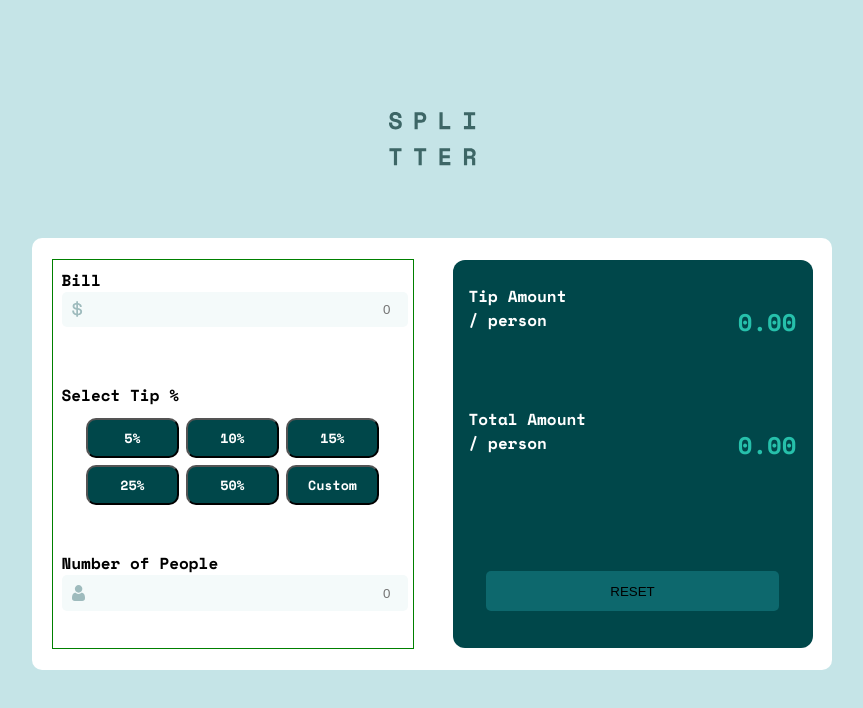
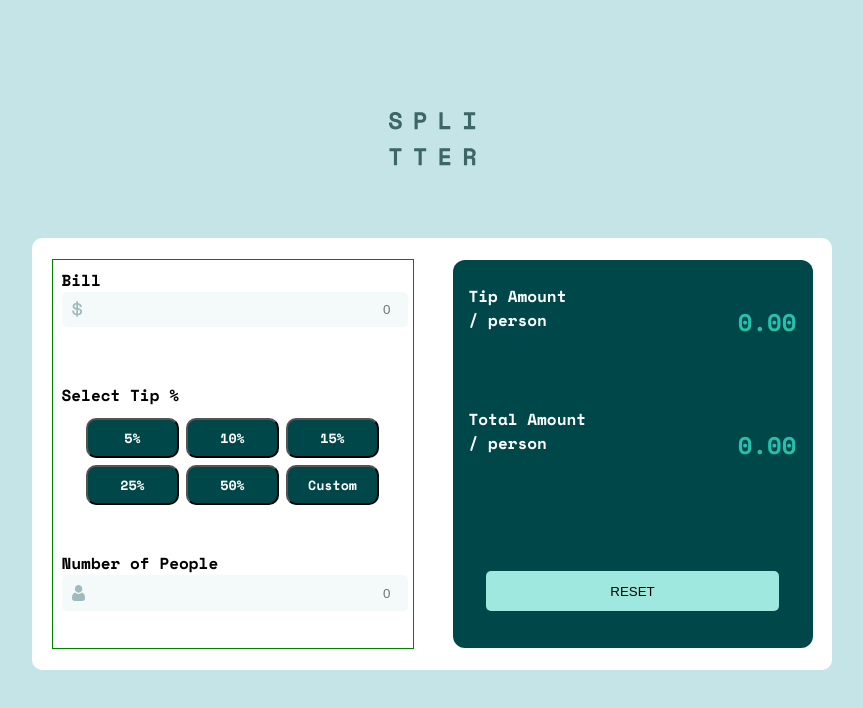
Before and after one commit to AHochworter/tip-calculator, a React (Vite) app: page / in a window 1280 px wide. In both pictures the pointer is over the button "RESET". Shown: the top 708 px of the page, without its empty margins (208-1071 px from the left). Built offline with nearby package versions, Linux system fonts and the light colour scheme.

Commit message:
Add hover state to reset btn

```diff
--- a/src/Components/Tip/Tip.css
+++ b/src/Components/Tip/Tip.css
@@ -29,3 +29,8 @@
   border: none;
   border-radius: 5px;
 }
+
+.reset:hover {
+  cursor: pointer;
+  background-color: #9FE8DF;
+}
```
